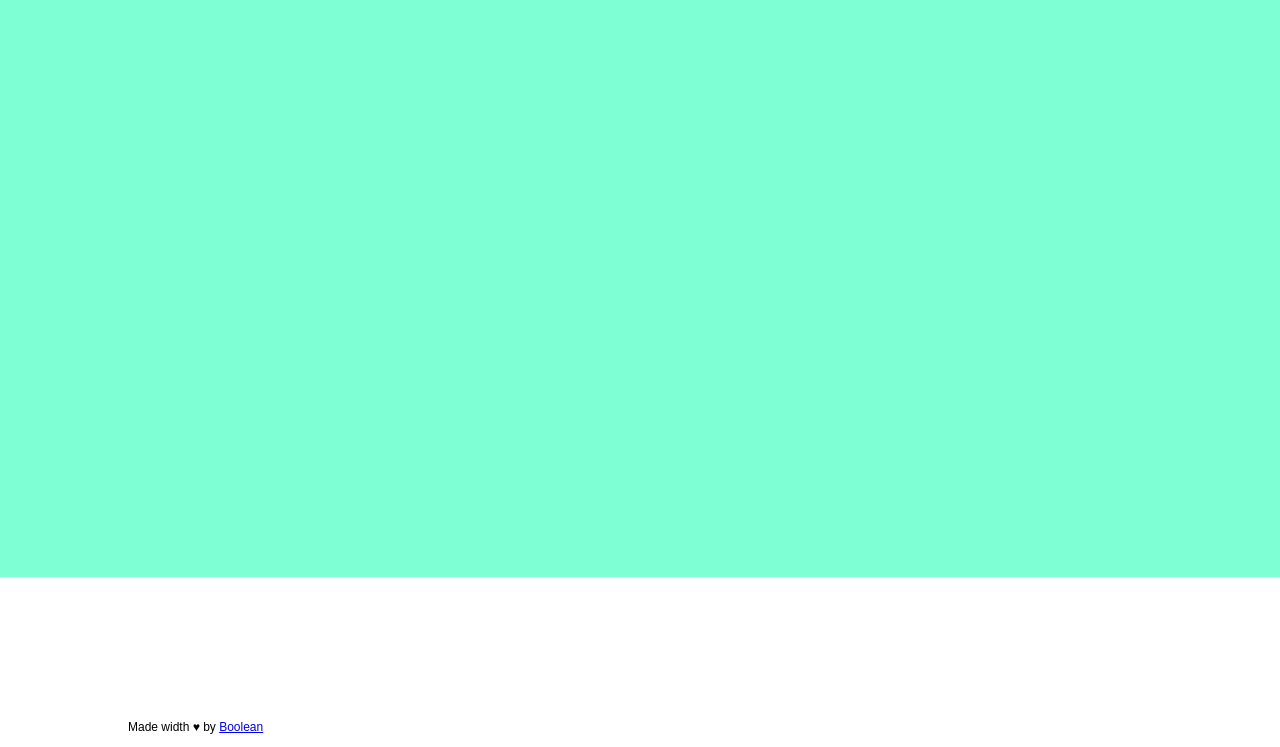
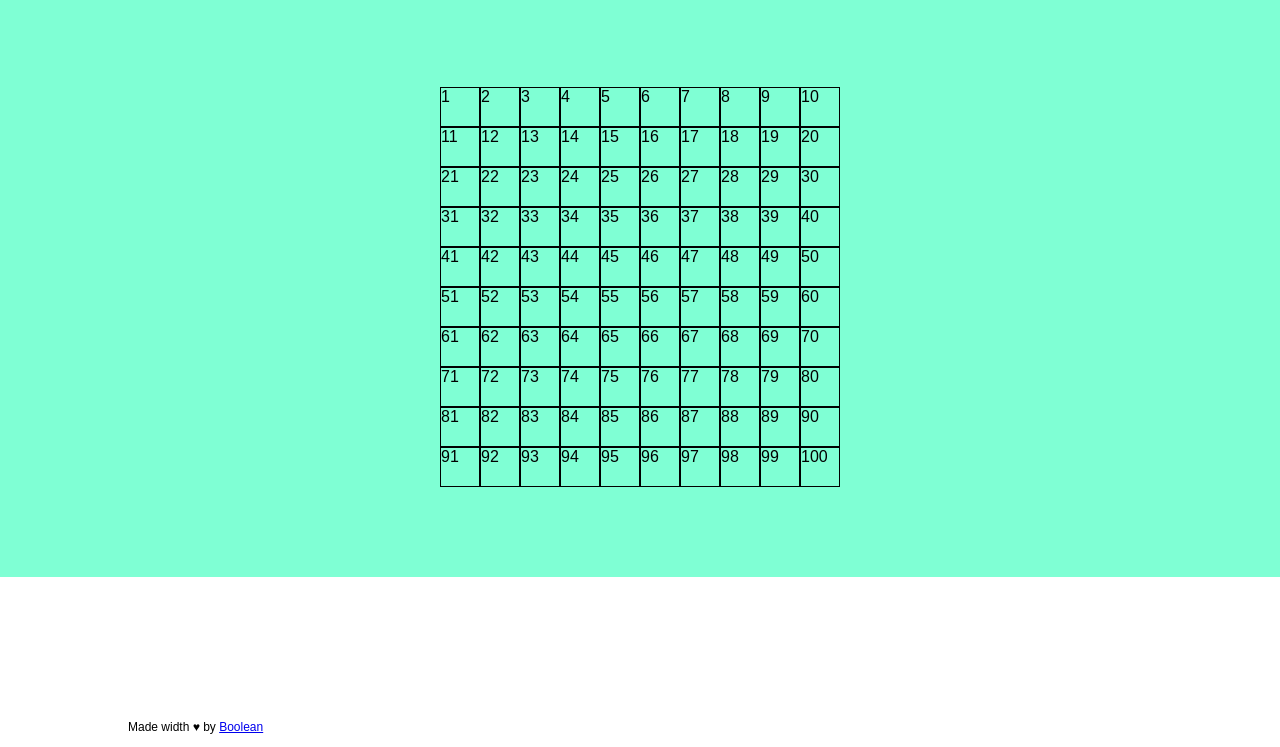
Before and after one commit to zhLisha/js-campominato-dom, a plain HTML site: page index.html in a window 1280 px wide. Both pictures are taken after a click on the button "Play". Shown: the part 53-800 px from the top of the page. Drawn offline with Linux system fonts and the light colour scheme.

Commit message:
created grid for each levels

```diff
--- a/css/style.css
+++ b/css/style.css
@@ -73,7 +73,7 @@ main {
     align-content: center;
 }
 
-#main-game {
+#grid {
     height: 400px;
     width: 400px;
     display: flex;
--- a/index.html
+++ b/index.html
@@ -36,8 +36,8 @@
 
     <main>
         <!-- Play Cell -->
-        <div id="main-game">
-            <!-- <div class="squares">ciao</div> -->
+        <div id="grid">
+            <!-- <div class="squares hard"><span>ciao</span></div> -->
         </div>
     </main>
 
--- a/js/script.js
+++ b/js/script.js
@@ -16,6 +16,12 @@ const bntStartGame = document.querySelector('#start-game');
 bntStartGame.addEventListener('click', startGame)
 
 function startGame() {
+    // Elementi HTML
+    const mainGrid = document.querySelector('#grid');
+
+    // Svuotare la griglia ad nuova selezione del livello
+    mainGrid.innerHTML = '';
+
     // Variabile numero massimo bombe
     const maxBombs = 16;
 
@@ -29,15 +35,21 @@ function startGame() {
     // Se sceglie lv.Medium i numeri sono compresi tra 1-81
     // Se sceglie lv.Hard i numeri sono compresi tra 1-49
 
+
+    // Variabile per l'aggiunta della classe
+    let classSquare;
     // Variabile numero massimo per ogni livello
     let maxNumber;
 
     if(userLv === 'easy') {
         maxNumber = 100;
+        classSquare = 'easy';
     } else if(userLv === 'medium') {
         maxNumber = 81;
+        classSquare = 'medium';
     } else if(userLv === 'hard') {
         maxNumber = 49;
+        classSquare = 'hard';
     }
 
     console.log(maxNumber);
@@ -54,9 +66,23 @@ function startGame() {
     console.log('Tentativi massimi:', maxAttempts);
 
     // Generatore della griglia in base al maxNumber
-    const maxSquare = generateSquare();
+    generateSquare();
+    function generateSquare() {
+        // Ciclo per produrre i numeri in base a maxNumber
+        for(let i = 1; i <= maxNumber; i++){
+            // Popolare la mainGrid con i contenuti del maxNumber
+            const newDiv = document.createElement('div');
+            newDiv.innerHTML = `<span>${i}</span>`;
+            newDiv.classList.add('squares');
 
+             // // Aggiungere una classe per creare le dimensioni dei quadrati
+            newDiv.classList.add(classSquare);
+            console.log(mainGrid);
 
+            // Appendere alla nostra mainGrid
+            mainGrid.append(newDiv);
+        }
+    }
 }
 
 
@@ -93,8 +119,3 @@ function bombsNumber(minNumberLv, maxNumberLv, totalNumberElement) {
     }
     return listBombsNumber;
 }
-
-
-function generateSquare() {
-
-}
```
